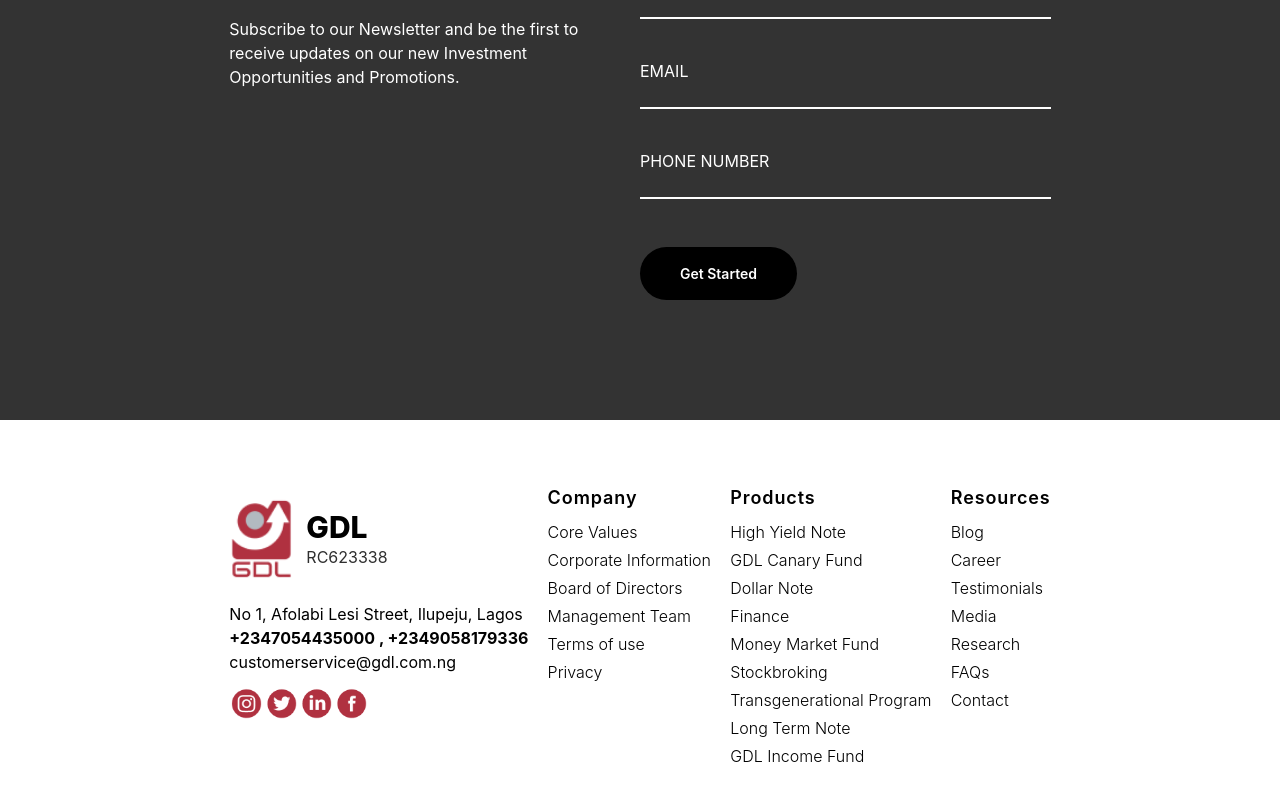
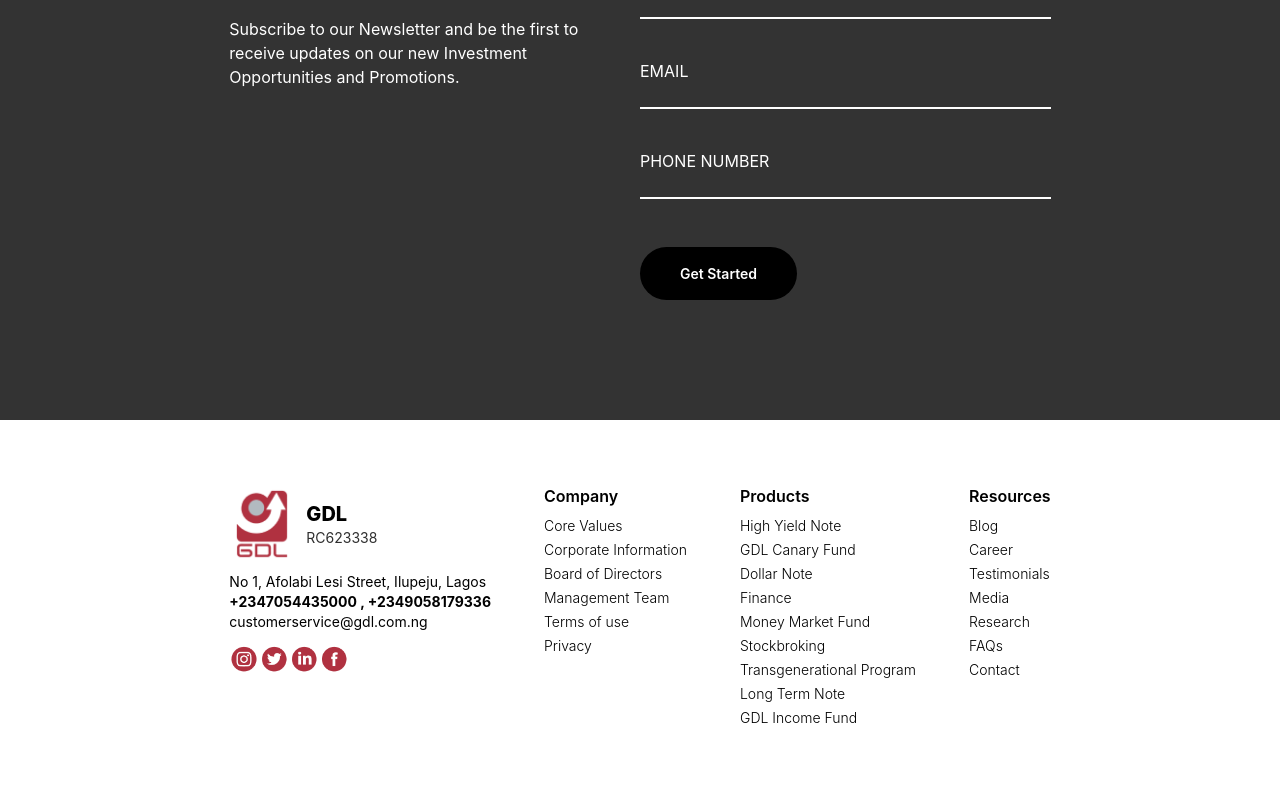
Before and after one commit to Aliiiu/gdl-lyn, a Next.js app: page / in a window 1280 px wide. Shown: the part 4460-5260 px from the top of the page. Built offline with nearby package versions, Linux system fonts and the light colour scheme.

Commit message:
UPDATE: ready for deployment

```diff
--- a/components/Pages/Contact.js
+++ b/components/Pages/Contact.js
@@ -17,16 +17,16 @@
           <div className="flex gap-1 lg:gap-3 justify-center items-center">
             <CustomImage
               src={img}
-              className="w-[45px] h-[45px] lg:w-[65px] lg:h-[110px]"
+              className="w-[45px] h-[45px] lg:w-[65px] lg:h-[80px]"
             />
             <div>
-              <h1 className="text-base font-extrabold text-black md:text-3xl">
+              <h1 className="text-base font-extrabold text-black md:text-xl">
                 GDL
               </h1>
-              <p className="text-sm lg:text-base text-graytwocolor">RC623338</p>
+              <p className="text-sm text-graytwocolor">RC623338</p>
             </div>
           </div>
-          <p className="text-sm md:text-base text-left pt-2">
+          <p className="text-sm text-left pt-2">
             No 1, Afolabi Lesi Street, Ilupeju, Lagos <br />
             <b>+2347054435000 , +2349058179336 </b>
             <br /> customerservice@gdl.com.ng
@@ -35,19 +35,19 @@
             <Wobble>
               <CustomImage
                 src={inst}
-                className="w-[25px] h-[25px] lg:w-[35px] lg:h-[35px]"
+                className="w-[25px] h-[25px] lg:w-[30px] lg:h-[30px]"
               />
               <CustomImage
                 src={tweet}
-                className="w-[25px] h-[25px] lg:w-[35px] lg:h-[35px]"
+                className="w-[25px] h-[25px] lg:w-[30px] lg:h-[30px]"
               />
               <CustomImage
                 src={lind}
-                className="w-[25px] h-[25px] lg:w-[35px] lg:h-[35px]"
+                className="w-[25px] h-[25px] lg:w-[30px] lg:h-[30px]"
               />
               <CustomImage
                 src={face}
-                className="w-[25px] h-[25px] lg:w-[35px] lg:h-[35px]"
+                className="w-[25px] h-[25px] lg:w-[30px] lg:h-[30px]"
               />
             </Wobble>
           </div>
--- a/components/Pages/E2ESecurity.js
+++ b/components/Pages/E2ESecurity.js
@@ -9,7 +9,7 @@
   return (
     <div className="flex justify-between">
       <div className="flex-1 flex flex-col justify-center items-center lg:items-start gap-4 lg:gap-8 py-10">
-        <h3 className="text-2xl lg:text-4xl font-semibold">
+        <h3 className="text-2xl lg:text-4xl animate-fade-in font-semibold">
           End-to-end security
         </h3>
         <p className="max-w-[400px] text-center lg:text-start text-sm lg:text-base">
--- a/components/Pages/Features.js
+++ b/components/Pages/Features.js
@@ -23,10 +23,10 @@
       <div className="feature flex-1 flex flex-col justify-center items-center lg:items-start gap-4 py-10">
         <div className="header flex gap-3 items-center ">
           <div className="w-8 h-1 bg-gray-700"></div>
-          <h5>Features for you</h5>
+          <h5 className="">Features for you</h5>
         </div>
         <div className="title">
-          <h3 className="text-2xl lg:text-4xl lg:max-w-[400px] font-semibold">
+          <h3 className="text-2xl lg:text-4xl animate-fade-in lg:max-w-[400px] font-semibold">
             Fintech, one app thousands of benefits
           </h3>
         </div>
--- a/components/Pages/HowitWorks.js
+++ b/components/Pages/HowitWorks.js
@@ -26,7 +26,9 @@
         <h5 className="text-base">Process</h5>
       </div>
       <div className="title">
-        <h3 className="text-2xl lg:text-4xl font-semibold">How it works</h3>
+        <h3 className="text-2xl lg:text-4xl animate-fade-in font-semibold">
+          How it works
+        </h3>
       </div>
       <div className="flex flex-col md:flex-row gap-6 md:justify-between py-4 lg:py-8 w-full">
         {howItWorks.map(step => (
--- a/components/Pages/Merit.js
+++ b/components/Pages/Merit.js
@@ -31,7 +31,7 @@
   return (
     <div>
       <div className="flex flex-col gap-5 md:flex-row justify-between">
-        <h4 className="text-2xl lg:text-4xl capitalize font-semibold">
+        <h4 className="text-2xl lg:text-4xl animate-fade-in capitalize font-semibold">
           Advantages of using <br /> card bank
         </h4>
         <div className="flex items-start gap-3 max-w-[500px] text-sm lg:text-base xl:pr-20">
--- a/components/TopNav/Topbar.js
+++ b/components/TopNav/Topbar.js
@@ -62,7 +62,7 @@
               className="hidden justify-between items-center w-full md:flex md:w-auto md:order-1"
               id="navbar-sticky"
             >
-              <ul className="flex flex-col p-4 mt-4 bg-gray-50 rounded-lg border border-gray-100 md:flex-row md:space-x-8 md:mt-0 md:text-sm md:font-light md:border-0 md:bg-white dark:bg-black md:dark:bg-black text-gray-500 dark:text-gray-400 dark:border-gray-700">
+              <ul className="flex flex-col p-4 mt-4 bg-gray-50 rounded-lg border border-gray-100 md:flex-row md:space-x-8 md:mt-0 md:text-sm md:font-light md:border-0 md:bg-white text-gray-500">
                 {navigation.map(item => (
                   <Linker
                     key={item.name}
@@ -96,7 +96,7 @@
             {ref => (
               <div className="md:hidden" id="mobile-menu">
                 <div ref={ref} className="px-2 pt-2 pb-3 space-y-1 sm:px-3">
-                  <ul className="flex flex-col items-center p-4 mt-4 bg-gray-50 rounded-lg border-gray-100 md:flex-row md:space-x-8 md:mt-0 md:text-sm md:font-light md:border-0 md:bg-white dark:bg-black md:dark:bg-black text-gray-500 dark:text-gray-400 dark:border-gray-700">
+                  <ul className="flex flex-col items-center p-4 mt-4 bg-gray-50 rounded-lg border-gray-100 md:flex-row md:space-x-8 md:mt-0 md:text-sm md:font-light md:border-0 md:bg-white text-gray-500">
                     {navigation.map(item => (
                       <Linker
                         key={item.name}
--- a/components/Widgets/Link/Link.js
+++ b/components/Widgets/Link/Link.js
@@ -1,14 +1,14 @@
-import Link from 'next/link';
+import Link from "next/link";
 
-const LinkList = (props) => (
+const LinkList = props => (
   <li>
     <Link href={`${props.url}`}>
       <a
         className={`block py-2 sm:pr-4 no-underline ${
           !props.noHover &&
-					'hover:text-black dark:hover:text-white hover:font-normal duration-500 ease-in-out hover:no-underline transition'
+          "hover:text-black hover:font-normal duration-500 ease-in-out hover:no-underline transition"
         } md:pl-3 uppercase md:bg-transparent md:p-0 font-normal`}
-				aria-current='page'
+        aria-current="page"
       >
         {props.name}
       </a>
--- a/components/Widgets/List/List.js
+++ b/components/Widgets/List/List.js
@@ -4,14 +4,11 @@
   <>
     <div className="lg:mx-auto text-left">
       <ul>
-        <li className="text-black font-semibold text-lg mb-1 lg:mb-2 tracking-wider">
+        <li className="text-black font-semibold text-base mb-1 lg:mb-2">
           {props.name}
         </li>
         {props.items.map((content, index) => (
-          <li
-            key={content}
-            className="font-light text-black text-sm md:text-base mb-1"
-          >
+          <li key={content} className="font-light text-black text-sm mb-1">
             <a href="javascript:void(0)">{content}</a>
           </li>
         ))}
--- a/pages/_app.js
+++ b/pages/_app.js
@@ -21,7 +21,7 @@
       // Settings that can be overridden on per-element basis, by `data-aos-*` attributes:
       offset: 120, // offset (in px) from the original trigger point
       delay: 0, // values from 0 to 3000, with step 50ms
-      duration: 1000, // values from 0 to 3000, with step 50ms
+      duration: 500, // values from 0 to 3000, with step 50ms
       easing: "ease", // default easing for AOS animations
       once: false, // whether animation should happen only once - while scrolling down
       mirror: false, // whether elements should animate out while scrolling past them
--- a/tailwind.config.js
+++ b/tailwind.config.js
@@ -14,7 +14,7 @@
         graytwocolor: "#2F2F2F",
       },
       animation: {
-        "fade-in": "fadeIn 1s ease-in-out",
+        "fade-in": "fadeIn 2s ease-in-out",
         "slide-up": "slideUp 1s ease-in-out",
         "zoom-out": "zoomOut 1s ease-in-out",
       },
```
Also changed, not shown: components/Widgets/Icons/Menu.js (+0 -45 lines). Lines whose indentation alone changed are shown as unchanged.
